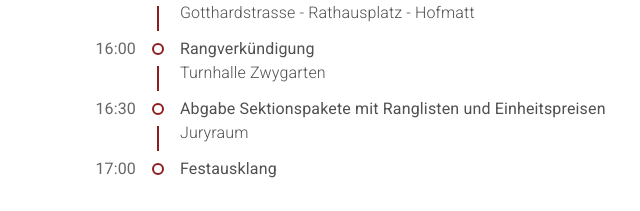
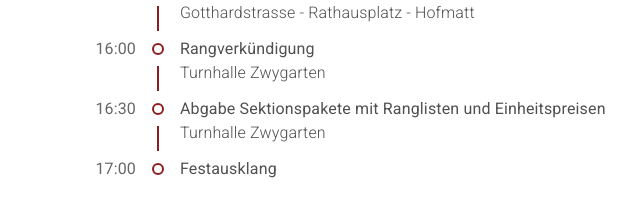
Before and after one commit to randombenj/arth-steinen-23, a React (Create React App) app: page / in a window 1280 px wide. Shown: the part 2321-2532 px from the top of the page, without its empty margins (228-868 px from the left). Built offline with nearby package versions, Linux system fonts and the light colour scheme.

Commit message:
Fix locatoin

```diff
--- a/src/Timeline.tsx
+++ b/src/Timeline.tsx
@@ -37,7 +37,7 @@ export default function FestTimeline() {
     { from: new Date(2023, 9, 24, 13, 30), to: undefined, event: 'Bereitstellen für Festumzug', location: 'Schulweg Arth' },
     { from: new Date(2023, 9, 24, 14, 0), to: undefined, event: 'Start Festumzug', location: 'Gotthardstrasse - Rathausplatz - Hofmatt' },
     { from: new Date(2023, 9, 24, 16, 0), to: undefined, event: 'Rangverkündigung', location: 'Turnhalle Zwygarten' },
-    { from: new Date(2023, 9, 24, 16, 30), to: undefined, event: 'Abgabe Sektionspakete mit Ranglisten und Einheitspreisen', location: 'Juryraum' },
+    { from: new Date(2023, 9, 24, 16, 30), to: undefined, event: 'Abgabe Sektionspakete mit Ranglisten und Einheitspreisen', location: 'Turnhalle Zwygarten' },
     { from: new Date(2023, 9, 24, 17, 0), to: undefined, event: 'Festausklang' }
   ]
 
```
